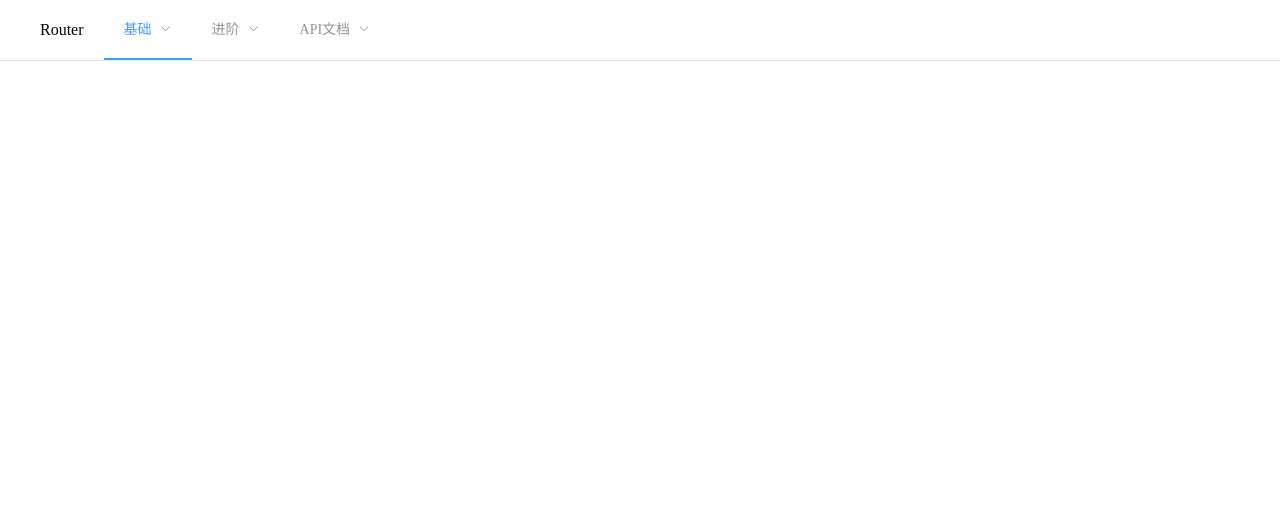
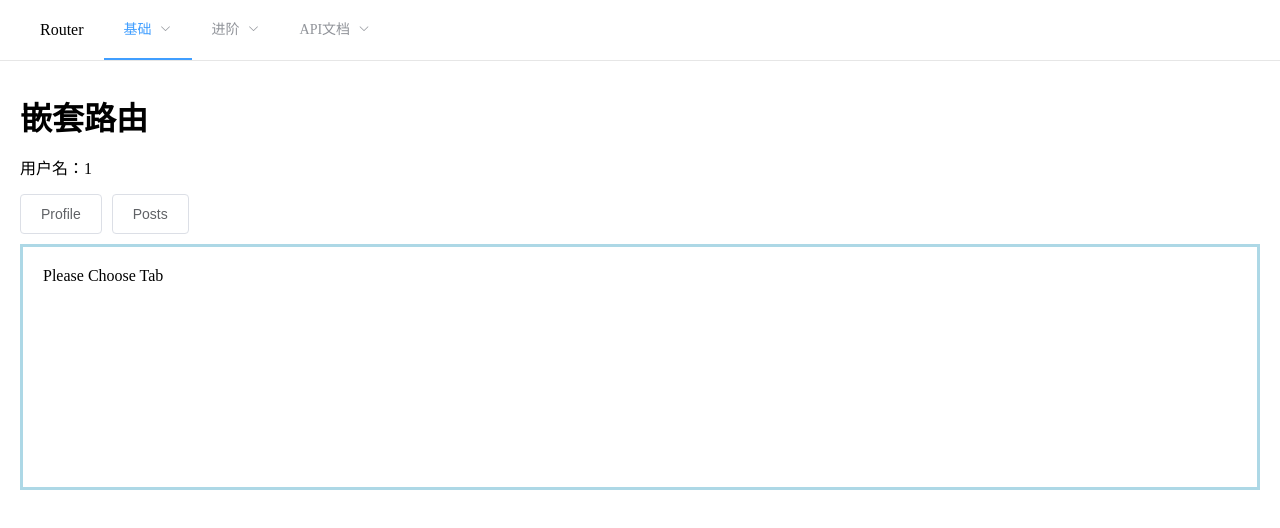
Before and after one commit to suweya/vue-router-intro, a Vue app: page /#/nested/1 in a window 1280 px wide. Shown: the top 528 px of the page. Built offline with nearby package versions, Linux system fonts and the light colour scheme.

Commit message:
嵌套路由

```diff
--- a/src/App.vue
+++ b/src/App.vue
@@ -6,7 +6,7 @@
         <el-submenu index="basic">
           <template slot="title">基础</template>
           <el-menu-item index="basic-matching">动态路由匹配</el-menu-item>
-          <el-menu-item index="basic-install">开始</el-menu-item>
+          <el-menu-item index="basic-nested">嵌套路由</el-menu-item>
           <el-menu-item index="basic-install">开始</el-menu-item>
           <el-menu-item index="basic-install">开始</el-menu-item>
           <el-menu-item index="basic-install">开始</el-menu-item>
@@ -45,6 +45,9 @@ export default {
         case 'basic-matching':
           this.$router.push('/matching/111')
           break
+        case 'basic-nested':
+          this.$router.push('/nested/suweya')
+          break
       }
     }
   }
--- /dev/null
+++ b/src/components/Nested/Default.vue
@@ -0,0 +1,3 @@
+<template>
+  <div>Please Choose Tab</div>
+</template>
--- /dev/null
+++ b/src/components/Nested/UserPosts.vue
@@ -0,0 +1,5 @@
+<template>
+  <div>
+    User Posts
+  </div>
+</template>
--- /dev/null
+++ b/src/components/Nested/UserProfile.vue
@@ -0,0 +1,5 @@
+<template>
+  <div>
+    UserProfile
+  </div>
+</template>
--- /dev/null
+++ b/src/components/Nested/index.vue
@@ -0,0 +1,48 @@
+<template>
+  <div>
+    <h1>嵌套路由</h1>
+    <p>用户名：<span>{{ $route.params.uname }}</span></p>
+    <el-button :type="leftType" @click="goto('profile')">Profile</el-button>
+    <el-button :type="rightType" @click="goto('posts')">Posts</el-button>
+
+    <router-view class="content">
+    </router-view>
+  </div>
+</template>
+
+<script>
+export default {
+  data() {
+    return {
+      leftType: '',
+      rightType: ''
+    }
+  },
+  methods: {
+    goto(tag) {
+      if (tag === 'posts') {
+        this.rightType = 'primary'
+        this.leftType = ''
+      } else {
+        this.rightType = ''
+        this.leftType = 'primary'
+      }
+      const uname = this.$route.params.uname
+      this.$router.push(`/nested/${uname}/${tag}`, function() {
+        console.log('route push onComplete')
+      }, function() {
+        console.log('route push onAbort')
+      })
+    }
+  }
+}
+</script>
+
+<style scoped>
+.content {
+  border: 3px solid lightblue;
+  min-height: 200px;
+  padding: 20px;
+  margin-top: 10px;
+}
+</style>
--- a/src/router/index.js
+++ b/src/router/index.js
@@ -4,6 +4,11 @@ import HelloWorld from '@/components/HelloWorld'
 
 const Matching = () => import('@/components/Matching/index.vue')
 const MultiParams = () => import('@/components/Matching/MultiParams.vue')
+
+const Nested = () => import('@/components/Nested/index.vue')
+const UserProfile = () => import('@/components/Nested/UserProfile.vue')
+const UserPosts = () => import('@/components/Nested/UserPosts.vue')
+const NestedIndex = () => import('@/components/Nested/Default.vue')
 
 Vue.use(Router)
 
@@ -23,6 +28,25 @@ export default new Router({
       name: 'MultiParams',
       path: '/post/:post_id/comment/:comment_id',
       component: MultiParams
+    },
+    {
+      name: 'Nested',
+      path: '/nested/:uname',
+      component: Nested,
+      children: [
+        {
+          path: '',
+          component: NestedIndex
+        },
+        {
+          path: 'profile',
+          component: UserProfile
+        },
+        {
+          path: 'posts',
+          component: UserPosts
+        }
+      ]
     }
   ]
 })
```
